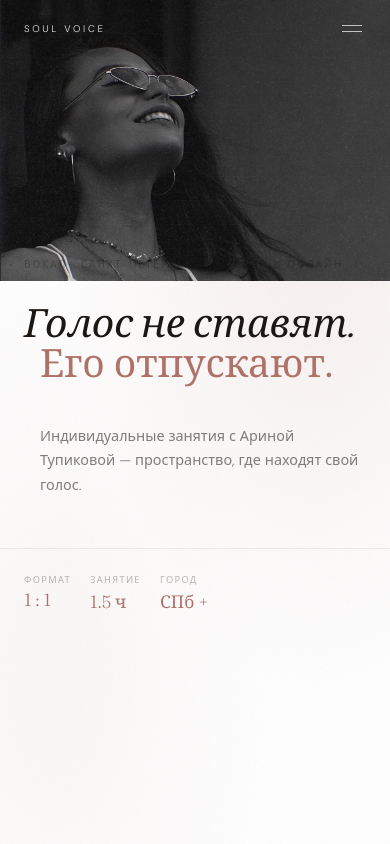
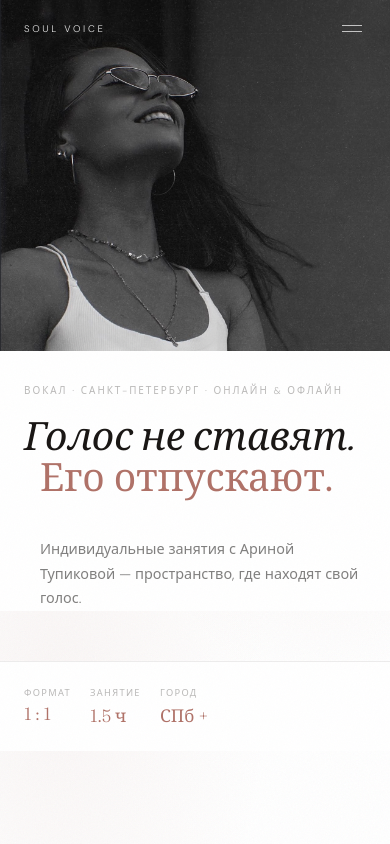
Before and after one commit to ArinaSoulVoice/index.html, a plain HTML site: page index.html in a window 390 px wide. Shown: the top 844 px of the page. Drawn offline with Linux system fonts and the light colour scheme.

Commit message:
Add files via upload

```diff
--- a/index.html
+++ b/index.html
@@ -709,7 +709,7 @@ footer{
   .nav-r a,.nav-time{display:none}
   .burger{display:flex}
 
-  /* hero — на мобиле фото сверху, текст снизу */
+  /* hero — фото сверху, текст снизу на белом */
   .hero{
     flex-direction:column;
     justify-content:flex-start;
@@ -719,9 +719,9 @@ footer{
     position:relative;
     right:auto;top:auto;bottom:auto;
     width:100%;
-    height:60vw;
-    min-height:260px;
-    max-height:420px;
+    height:80vw;
+    min-height:320px;
+    max-height:520px;
     display:block;
     flex-shrink:0;
   }
@@ -729,13 +729,19 @@ footer{
   .hero-text{
     position:relative;
     z-index:3;
-    padding:1.5rem 1.5rem 0;
-    margin-top:-3rem; /* текст заходит поверх нижнего края фото */
+    padding:2rem 1.5rem 0;
+    margin-top:0;
+    background:#fff;
+  }
+  /* intro текст — тёмный, чёткий на белом фоне */
+  .hero-intro{
+    color:var(--i3) !important;
+    margin-bottom:1.2rem;
   }
   .hero-h{font-size:clamp(2.4rem,9vw,3.8rem);max-width:100%}
   .hero-h em{padding-left:clamp(1.2rem,5vw,3rem)}
   .hero-sub{margin-left:clamp(1.2rem,5vw,3rem);font-size:.9rem;max-width:100%}
-  .hero-foot{padding:1.5rem 1.5rem;flex-wrap:wrap;gap:1rem}
+  .hero-foot{padding:1.5rem 1.5rem;flex-wrap:wrap;gap:1rem;background:#fff}
   .hero-foot-meta{gap:1.8rem}
   .hm strong{font-size:1.2rem}
 
@@ -780,7 +786,7 @@ footer{
 }
 
 @media(max-width:480px){
-  .hero-img{height:72vw}
+  .hero-img{height:90vw;min-height:280px}
   .hero-h{font-size:clamp(2rem,10vw,3rem)}
   .hero-h em{padding-left:1rem}
   .hero-sub{margin-left:1rem;max-width:100%}
```
